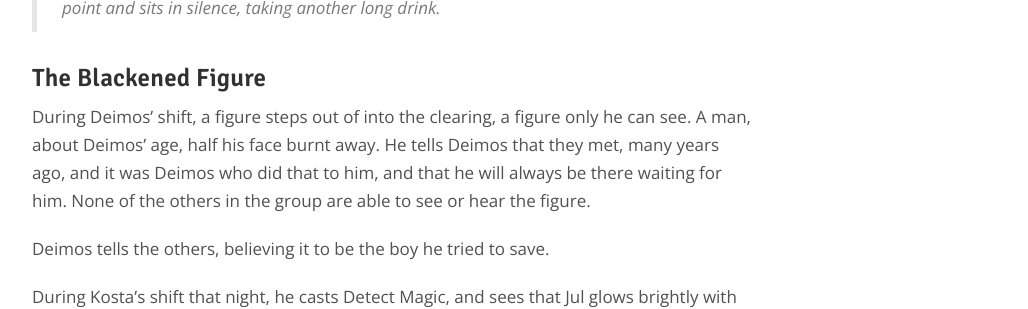
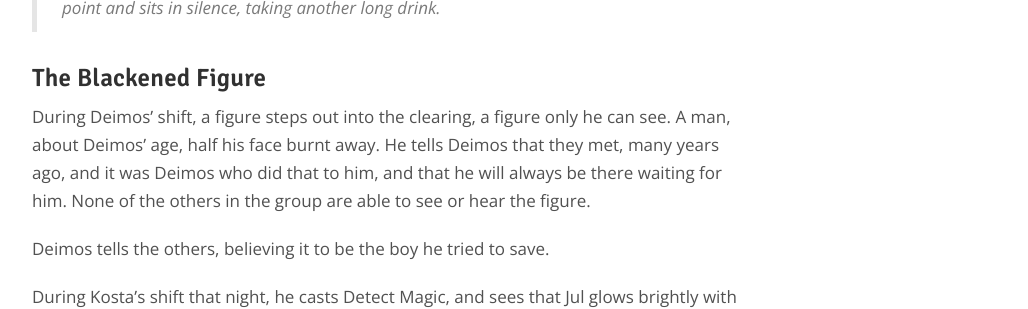
Before and after one commit to benbacardi/benbacardi.github.io, a Jekyll site: the page built from _posts/2022-07-07-jungle.md, in a window 1280 px wide and 900 px high, scrolled down 7028 px. Shown: the part 155-464 px from the top of the window, without its empty margins (248-1276 px from the left). Built offline with Jekyll 4.4.1, drawn with Linux system fonts in a browser that asks for light colours; some of the changed text lies outside the part shown.

Commit message:
Fix some typos

```diff
--- a/_posts/2022-07-07-jungle.md
+++ b/_posts/2022-07-07-jungle.md
@@ -128,7 +128,7 @@ Eventually the creatures are cleared, the last one running into the foliage and
 
 ### The Blackened Figure
 
-During Deimos' shift, a figure steps out of into the clearing, a figure only he can see. A man, about Deimos' age, half his face burnt away. He tells Deimos that they met, many years ago, and it was Deimos who did that to him, and that he will always be there waiting for him. None of the others in the group are able to see or hear the figure.
+During Deimos' shift, a figure steps out into the clearing, a figure only he can see. A man, about Deimos' age, half his face burnt away. He tells Deimos that they met, many years ago, and it was Deimos who did that to him, and that he will always be there waiting for him. None of the others in the group are able to see or hear the figure.
 
 Deimos tells the others, believing it to be the boy he tried to save.
 
```
Also changed, not shown: other parts of _posts/2022-07-07-jungle.md (+3 -3 lines).
